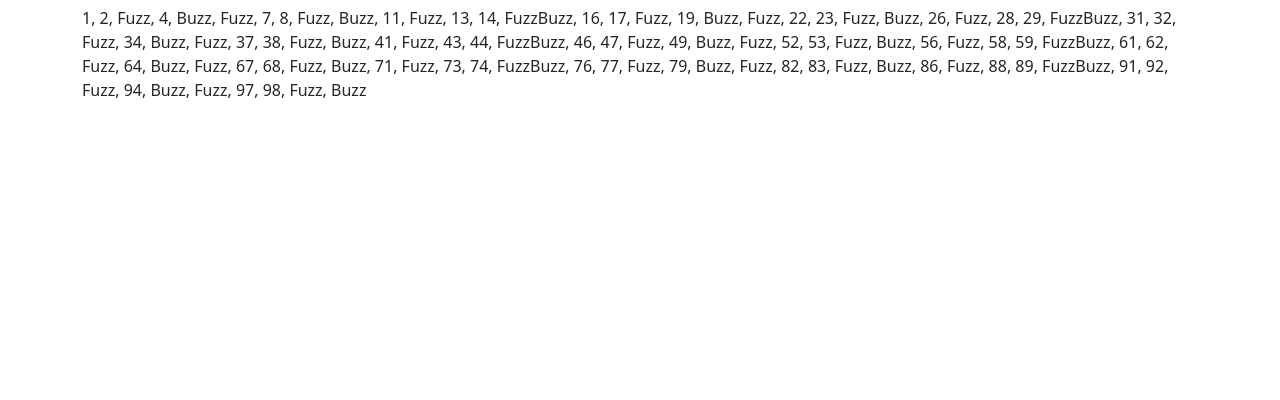
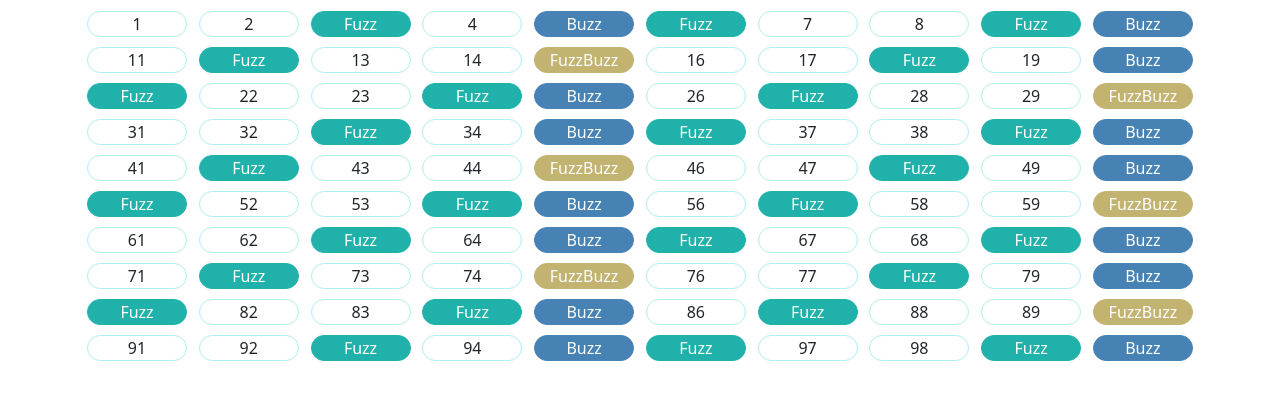
Before and after one commit to Konkin-Ivan/Fuzz-Buzz, a website: page index.html in a window 1280 px wide. Both pictures are taken after a click on the button "Вывести результат". Shown: the part 98-498 px from the top of the page. Drawn offline with nearby package versions, Linux system fonts and the light colour scheme.

Commit message:
Modify js, css
Добавил форматирование при выводе на страницу.

```diff
--- a/index.html
+++ b/index.html
@@ -7,13 +7,13 @@
     <!-- CSS only -->
     <link href="https://cdn.jsdelivr.net/npm/bootstrap@5.1.3/dist/css/bootstrap.min.css" rel="stylesheet" integrity="sha384-1BmE4kWBq78iYhFldvKuhfTAU6auU8tT94WrHftjDbrCEXSU1oBoqyl2QvZ6jIW3" crossorigin="anonymous">
     <link href="styles.css" rel="stylesheet">
-    <title>Document</title>
+    <title>FuzzBuzz</title>
 </head>
 <body>
     <div class="container">
         <h1>Задача FuzzBuzz</h1>
         <button class="btn btn-outline-secondary" onclick="number()" type="button">Вывести результат</button>
-        <div class="fuzzbuzz"><p></p></div>
+        <div class="fuzzbuzz-wrapper"></div>
     </div>
     <script src="script.js"></script>
 </body>
--- a/script.js
+++ b/script.js
@@ -1,20 +1,31 @@
 function number() {
   let min = 1 // минимальное значение
   let max = 100 // максимальное значение
-  const num = []
+
+  const FuzzBuzz = document.querySelector('.fuzzbuzz-wrapper') // взять элемент из HTML
+
+  /**
+   * Обработчик обертывания в тег span на каждой итерации, для возможности стилизации в css.
+   * @param {*} valueData
+   * @param {*} styleSelector
+   */
+  function pushValue(valueData, styleSelector) {
+    const num = document.createElement('span')
+    num.setAttribute('class', styleSelector)
+    num.innerHTML = valueData
+    FuzzBuzz.appendChild(num)
+  }
+
   for (min; min<max+1; min++) { // генератор чисел
     if (min % 15 === 0) { // проверка на кратность к 3 и 5
-      num.push('FuzzBuzz')
+      pushValue('FuzzBuzz', 'fuzzbuzz')
     } else if (min % 5 === 0) { // проверка на кратность к 5
-      num.push('Buzz')
+      pushValue('Buzz', 'buzz')
     } else if (min % 3 === 0) { // проверка на кратность к 3
-      num.push('Fuzz')
+      pushValue('Fuzz', 'fuzz')
     } else {
-      num.push(min) // запись результата в массив
+      pushValue(min, 'span') // запись результата в массив
     }
   }
-  formatArray = num.join(", ") // форматирование массива, для HTML
-  const FuzzBuzz = document.querySelector('.fuzzbuzz p') // взять элемент из HTML
-  FuzzBuzz.innerHTML = formatArray // вывести числа на страницу
-  console.log(num)
+
 }
--- a/styles.css
+++ b/styles.css
@@ -1,6 +1,46 @@
-.fuzzbuzz {
+.fuzzbuzz-wrapper {
     word-break: break-word;
     word-wrap: break-word;
     overflow-wrap: break-word;
     padding-top: 10px;
+    display: flex;
+    flex-wrap: wrap;
+    justify-content: space-between;
 }
+
+* {
+    box-sizing: border-box
+  }
+
+:root {
+    --color-1: #20b2aa;
+    --color-2: #4682b4;
+    --color-3: #c3b371;
+    --border: #afeeee;
+}
+
+ span {
+    width: 100px;
+    text-align: center;
+    margin: 5px;
+    border-radius: 15px;
+    border: 1px solid var(--border);
+}
+
+.fuzz {
+color: #fff;
+border-color: var(--color-1);
+background: var(--color-1);
+}
+
+.buzz {
+color: #fff;
+border-color: var(--color-2);
+background: var(--color-2);
+}
+
+.fuzzbuzz {
+color: #fff;
+border-color: var(--color-3);
+background: var(--color-3);
+}
```
